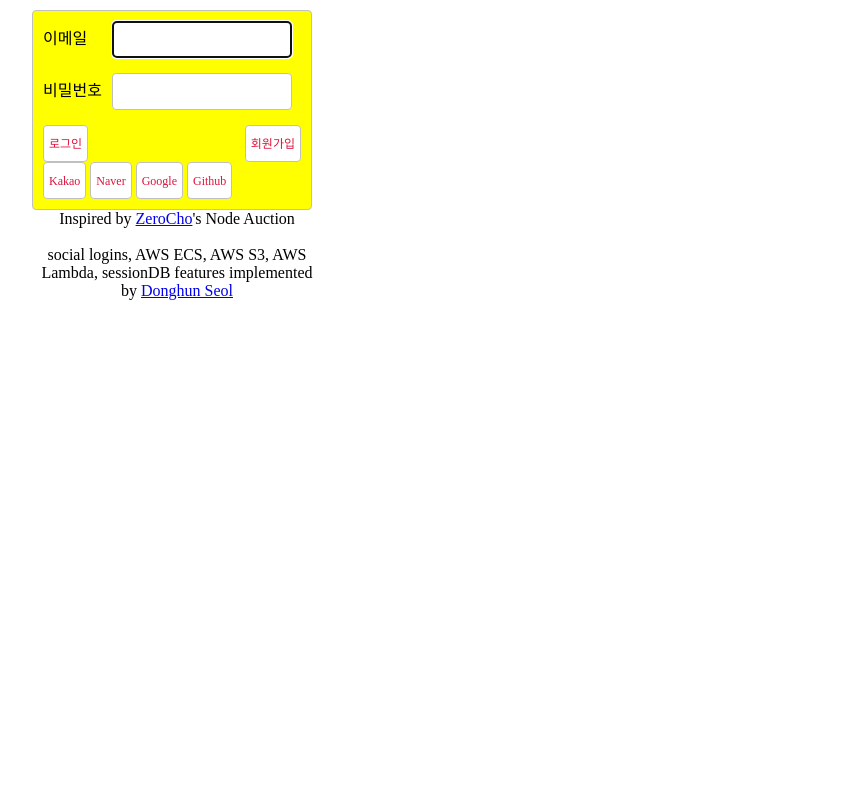
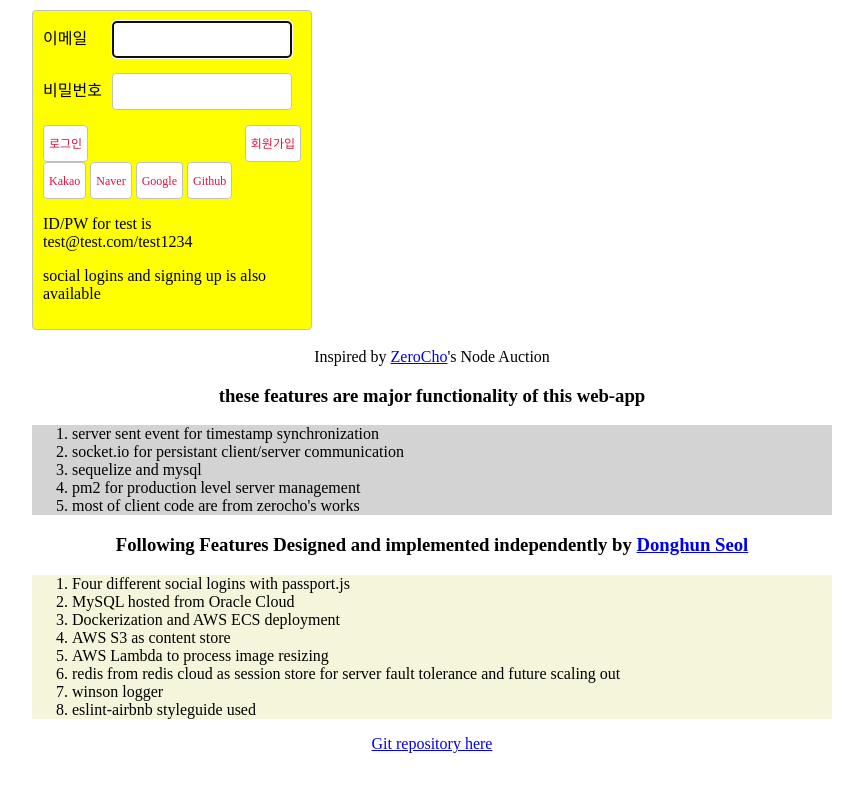
Before and after one commit to atoye1/node.js-textbook-capstone-project, a website: page views/layout.html in a window 1280 px wide. Shown: the whole page, without its empty margins (208-1071 px from the left). Drawn offline with nearby package versions, Linux system fonts and the light colour scheme; files that its build step writes are made by us from their sources.

Commit message:
auction verification bug fixed

```diff
--- a/views/layout.html
+++ b/views/layout.html
@@ -38,24 +38,52 @@
             <a href="/auth/google" class="btn">Google</a>
             <a href="/auth/github" class="btn">Github</a>
           </div>
+          <div>
+            <p>ID/PW for test is test@test.com/test1234</p>
+            <p>social logins and signing up is also available</p>
+          </div>
           {% endif %}
         </div>
-        <footer>
-          Inspired by&nbsp;<a href="https://www.zerocho.com" target="_blank"
-            >ZeroCho</a
-          >'s Node Auction
-          <br />
-          <br />
-          social logins, AWS ECS, AWS S3, AWS Lambda, sessionDB features
-          implemented by&nbsp;<a
-            href="https://github.com/atoye1"
-            target="_blank"
-            >Donghun Seol</a
-          >
-        </footer>
         {% block good %} {% endblock %}
       </div>
       {% block content %} {% endblock %}
+      <footer>
+        <br />
+        Inspired by&nbsp;<a href="https://www.zerocho.com" target="_blank"
+          >ZeroCho</a
+        >'s Node Auction
+        <br />
+        <h3>these features are major functionality of this web-app</h3>
+        <ol
+          style="background-color: lightgray; text-align: left; font-size: 1rem"
+        >
+          <li>server sent event for timestamp synchronization</li>
+          <li>socket.io for persistant client/server communication</li>
+          <li>sequelize and mysql</li>
+          <li>pm2 for production level server management</li>
+          <li>most of client code are from zerocho's works</li>
+        </ol>
+        <h3>
+          Following Features Designed and implemented independently by
+          <a href="https://github.com/atoye1" target="_blank">Donghun Seol</a>
+        </h3>
+        <ol style="background-color: beige; text-align: left; font-size: 1rem">
+          <li>Four different social logins with passport.js</li>
+          <li>MySQL hosted from Oracle Cloud</li>
+          <li>Dockerization and AWS ECS deployment</li>
+          <li>AWS S3 as content store</li>
+          <li>AWS Lambda to process image resizing</li>
+          <li>
+            redis from redis cloud as session store for server fault tolerance
+            and future scaling out
+          </li>
+          <li>winson logger</li>
+          <li>eslint-airbnb styleguide used</li>
+        </ol>
+        <a href="https://github.com/atoye1" target="_blank"
+          >Git repository here</a
+        >
+      </footer>
     </div>
     <script>
       window.onload = () => {
```
Also changed, not shown: routes/index.js (+65 -0 lines).
